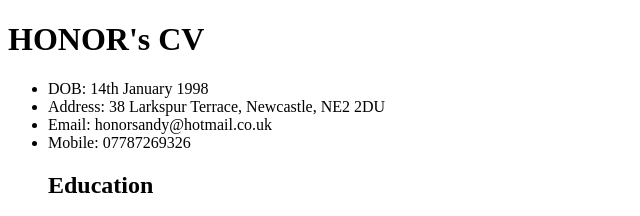
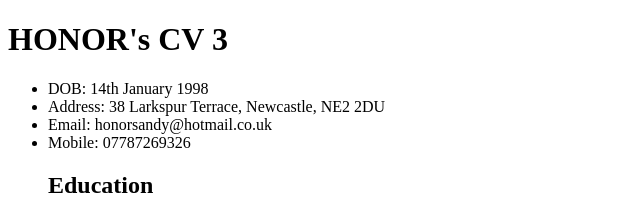
Before and after one commit to honorsandy/web-project, a plain HTML site: page index.html in a window 1280 px wide. Shown: the top 216 px of the page, 0-640 px from the left. Drawn offline with Linux system fonts and the light colour scheme.

Commit message:
GIT3
added 3

```diff
--- a/index.html
+++ b/index.html
@@ -6,7 +6,7 @@ header {
 }
 </style>
 </head>
-<h1>HONOR's CV</h1>
+<h1>HONOR's CV 3</h1>
 <ul>
   <li>DOB: 14th January 1998</li>
   <li>Address: 38 Larkspur Terrace, Newcastle, NE2 2DU</li>
```
